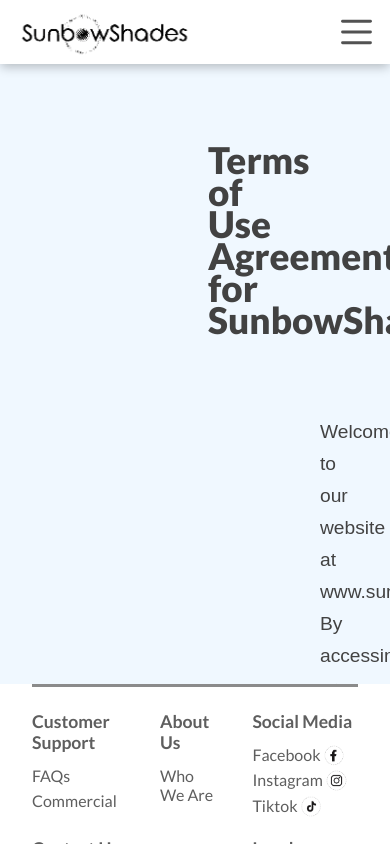
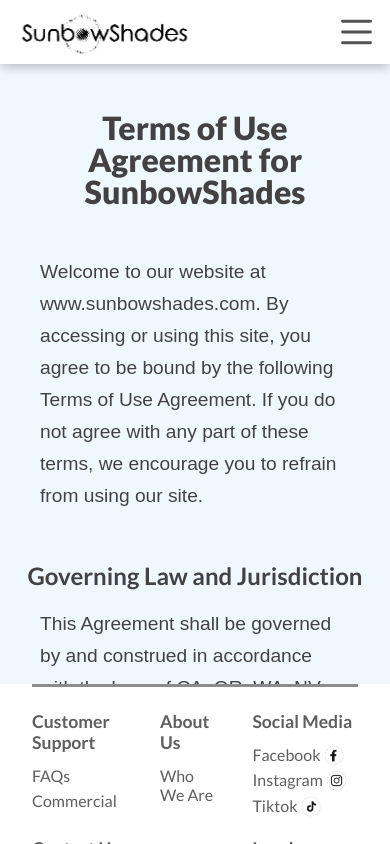
Before and after one commit to stevenchung213/sunbowshades, a React app: page /terms_of_use in a window 390 px wide. Built offline with nearby package versions, Linux system fonts and the light colour scheme.

Commit message:
add responsive styling for privacy/terms document pages

```diff
--- a/src/footer/styles.css
+++ b/src/footer/styles.css
@@ -141,6 +141,7 @@
 
 @media only screen and (max-width: 768px) {
   #footer_container {
+    height: 9rem;
     display: grid;
     grid-template-columns: auto auto auto;
     grid-template-rows: auto;
--- a/src/privacy/styles.css
+++ b/src/privacy/styles.css
@@ -9,46 +9,77 @@
   padding: 0 8rem;
 }
 
-.document_container h1 {
+.document_header {
   font-size: 2.3rem;
   font-weight: 800;
   margin: 5rem;
   text-align: center;
-  /* text-shadow: 4px 4px 12px grey; */
 }
 
-
-.document_container h3 {
-  /* border-top: solid; */
-  /* border-bottom: solid; */
+.document_subheader {
   height: 2em;
   font-size: 1.5rem;
   font-weight: 600;
   margin: 2rem;
   text-align: center;
-  /* text-shadow: 1px 1px 2px grey; */
 }
 
-.document_container p {
+.document_paragraph {
   font-family: Arial, sans-serif;
   margin: 0em 10em;
   font-size: 1.2rem;
 }
 
-/* .document_container ul li {
-  width: 60%;
-  list-style-type: none;
-  text-align: left;
-  margin-left: auto;
-  margin-right: auto;
-} */
-
-.document_container p i {
+.document_italics {
   font-size: 1.2rem;
   font-style: italic;
 }
 
-.document_container p b {
+.document_bold {
   font-size: 1.2rem;
   font-weight: 600;
 }
+
+@media only screen and (max-width: 768px) {
+  .document_container {
+    display: flex;
+    flex-direction: column;
+    color: rgb(66, 66, 66);
+    background-color: aliceblue;
+    line-height: 2rem;
+    height: calc(100vh - 14rem);
+    overflow: auto;
+    padding: 0;
+  }
+
+  .document_header {
+    font-size: 2rem;
+    font-weight: 800;
+    margin: 3rem;
+    text-align: center;
+  }
+
+  .document_subheader {
+    height: 2rem;
+    font-size: 1.5rem;
+    font-weight: 600;
+    margin: 1rem;
+    text-align: center;
+  }
+
+  .document_paragraph {
+    font-family: Arial, sans-serif;
+    margin: 0 2.5rem;
+    font-size: 1.2rem;
+  }
+
+  .document_italics {
+    font-size: 1.2rem;
+    font-style: italic;
+  }
+
+  .document_bold {
+    font-size: 1.2rem;
+    font-weight: 600;
+  }
+}
--- a/src/terms/Terms.jsx
+++ b/src/terms/Terms.jsx
@@ -1,27 +1,28 @@
 import React from 'react';
-import './styles.css';
 
 const Terms = () => {
   return (
     <div className='document_container'>
-      <h1>Terms of Use Agreement for SunbowShades</h1>
-      <p>
+      <h1 className='document_header'>Terms of Use Agreement for SunbowShades</h1>
+      <p className='document_paragraph'>
         Welcome to our website at www.sunbowshades.com.
         By accessing or using this site, you agree to be bound by the following Terms of Use Agreement. If you do not agree with any part of these terms, we encourage you to refrain from using our site.
       </p>
       <br />
-      <h3>
+      <h3 className='document_subheader'>
         Governing Law and Jurisdiction
       </h3>
-      <p>
+      <p className='document_paragraph'>
         This Agreement shall be governed by and construed in accordance with the laws of CA, OR, WA, NV and TX, without regard to its conflict of law principles. Any legal action or proceeding arising out of or related to this Agreement must be brought exclusively in the courts of CA, OR, WA, NV and TX. You agree to submit to the exclusive jurisdiction of such courts for any claims, disputes, or proceedings relating to these terms.
       </p>
-      <h3>Purpose and Scope</h3>
-      <p>
+      <br />
+      <h3 className='document_subheader'>Purpose and Scope</h3>
+      <p className='document_paragraph'>
         This Agreement outlines the conditions under which you may access and use our site. It also governs your submission of personal information through the Site, as well as your use of copyrighted images accessible via the site.
       </p>
-      <h3>User Responsibilities</h3>
-      <p>
+      <br />
+      <h3 className='document_subheader'>User Responsibilities</h3>
+      <p className='document_paragraph'>
         You agree to:
         <br />
         - Access the site for lawful purposes only.
@@ -33,44 +34,52 @@
         <br />
         - Refrain from engaging in illegal activities, including unauthorized use of intellectual property rights.
       </p>
-      <h3>Personal Information Use</h3>
-      <p>
+      <br />
+      <h3 className='document_subheader'>Personal Information Use</h3>
+      <p className='document_paragraph'>
         We collect your personal information name, email, phone number, address to provide services, improve user
         experience, and communicate with you. We do not sell your data to third parties unless necessary for operational
         purposes or required by law. You may revoke consent at any time by updating your account settings.
       </p>
-      <h3>Intellectual Property Rights</h3>
-      <p>
+      <br />
+      <h3 className='document_subheader'>Intellectual Property Rights</h3>
+      <p className='document_paragraph'>
         All content, including images, on this site is the property of SunbowShades and is protected
         under copyright laws. Users are prohibited from downloading, copying, or modifying such images without prior written consent.
       </p>
-      <h3>Dispute Resolution</h3>
-      <p>
+      <br />
+      <h3 className='document_subheader'>Dispute Resolution</h3>
+      <p className='document_paragraph'>
         Any disputes arising out of or related to this Agreement shall be resolved by arbitration in CA, OR, WA, NV and TX, as specified in the applicable rules of the American Arbitration Association. The AAA Rules for Consumer Disputes apply, and any arbitration proceedings must be conducted in English.
       </p>
-      <h3>Severability</h3>
-      <p>
+      <br />
+      <h3 className='document_subheader'>Severability</h3>
+      <p className='document_paragraph'>
         If any part of this Agreement is found to be invalid or unenforceable, only that part shall be excluded, and the remainder shall remain in effect.
       </p>
-      <h3>Amendments</h3>
-      <p>
+      <br />
+      <h3 className='document_subheader'>Amendments</h3>
+      <p className='document_paragraph'>
         We reserve the right to amend these terms at any time without prior notice. Any amendments will become effective immediately upon posting on the site. Continued use of the site after changes constitutes acceptance of the new
         terms.
       </p>
-      <h3>Contact Information</h3>
-      <p>
+      <br />
+      <h3 className='document_subheader'>Contact Information</h3>
+      <p className='document_paragraph'>
         For support or feedback, please contact us at sunbowshades@gmail.com or 323-577-5705. We value your input and appreciate your assistance in maintaining a positive user experience.
       </p>
-      <h3>Agreement Binding</h3>
-      <p>
+      <br />
+      <h3 className='document_subheader'>Agreement Binding</h3>
+      <p className='document_paragraph'>
         This Agreement is a legally binding contract between you and SunbowShades. Breach of these
         terms may result in legal action and/or liability for damages.
         <br />
         Your use of this site signifies your agreement to abide by the above terms and conditions. We encourage you to
         review these terms regularly, as they are subject to change.
       </p>
-      <h3>Version History</h3>
-      <p>
+      <br />
+      <h3 className='document_subheader'>Version History</h3>
+      <p className='document_paragraph'>
         We maintain records of all versions of this Agreement on our servers. Any changes will be noted, ensuring a clear
         record for users.
         <br />
@@ -79,8 +88,8 @@
       </p>
       <br />
       <br />
-      <p>
-        <i className='document_end'>
+      <p className='document_paragraph'>
+        <i className='document_italics'>
           Thank you for choosing SunbowShades. Enjoy your experience with our services and site features!
         </i>
       </p>
--- a/src/terms/styles.css
+++ b/src/terms/styles.css
@@ -9,46 +9,77 @@
   padding: 0 8rem;
 }
 
-.document_end {
-  display: flex;
-  /* text-align: center; */
-  padding-bottom: 2rem;
-}
-
-
-
-.document_container h1 {
+.document_header {
   font-size: 2.3rem;
   font-weight: 800;
   margin: 5rem;
   text-align: center;
-  /* text-shadow: 4px 4px 12px grey; */
 }
 
-
-.document_container h3 {
-  /* border-top: solid; */
-  /* border-bottom: solid; */
+.document_subheader {
   height: 2em;
   font-size: 1.5rem;
   font-weight: 600;
   margin: 2rem;
   text-align: center;
-  /* text-shadow: 1px 1px 2px grey; */
 }
 
-.document_container p {
+.document_paragraph {
   font-family: Arial, sans-serif;
   margin: 0em 10em;
   font-size: 1.2rem;
 }
 
-.document_container p i {
+.document_italics {
   font-size: 1.2rem;
   font-style: italic;
 }
 
-.document_container p b {
+.document_bold {
   font-size: 1.2rem;
   font-weight: 600;
 }
+
+@media only screen and (max-width: 768px) {
+  .document_container {
+    display: flex;
+    flex-direction: column;
+    color: rgb(66, 66, 66);
+    background-color: aliceblue;
+    line-height: 2rem;
+    height: calc(100vh - 14rem);
+    overflow: auto;
+    padding: 0;
+  }
+
+  .document_header {
+    font-size: 2rem;
+    font-weight: 800;
+    margin: 3rem;
+    text-align: center;
+  }
+
+  .document_subheader {
+    height: 2rem;
+    font-size: 1.5rem;
+    font-weight: 600;
+    margin: 1rem;
+    text-align: center;
+  }
+
+  .document_paragraph {
+    font-family: Arial, sans-serif;
+    margin: 0 2.5rem;
+    font-size: 1.2rem;
+  }
+
+  .document_italics {
+    font-size: 1.2rem;
+    font-style: italic;
+  }
+
+  .document_bold {
+    font-size: 1.2rem;
+    font-weight: 600;
+  }
+}
```
Also changed, not shown: src/privacy/Privacy.jsx (+41 -41 lines).
